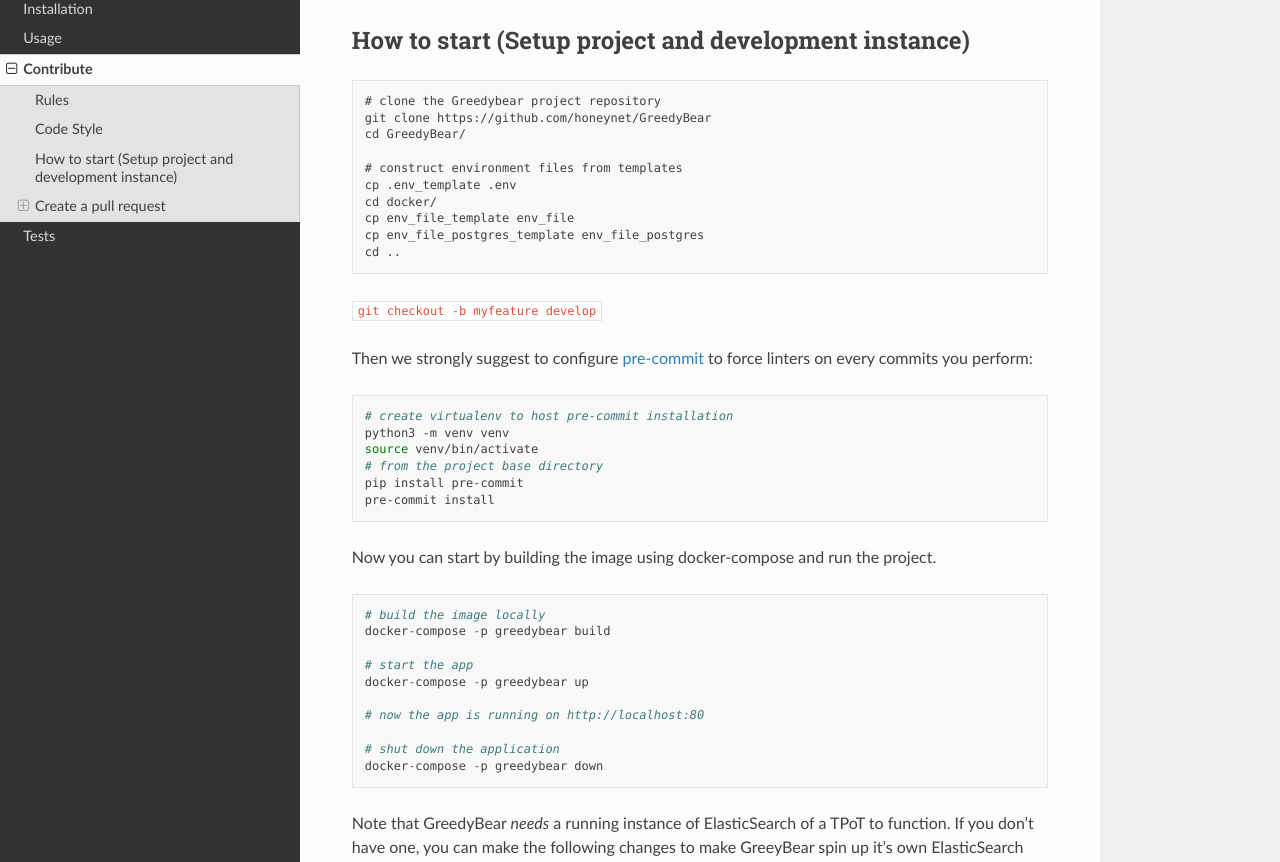
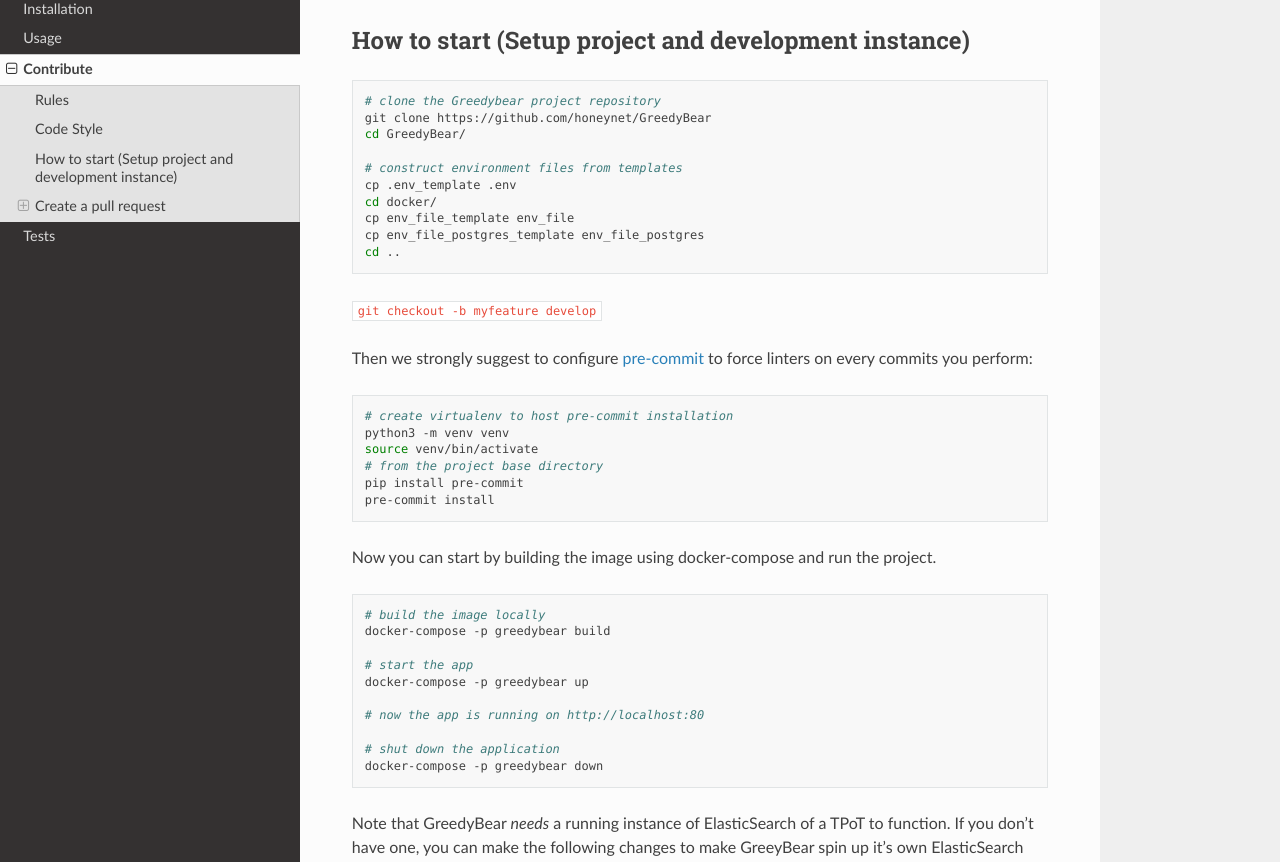
Before and after one commit to intelowlproject/GreedyBear, a Sphinx documentation site: the page built from docs/source/Contribute.md, in a window 1280 px wide and 1400 px high, scrolled down 779 px. Shown: the part 166-1028 px from the top of the window. Built offline with Sphinx 7.4.7 and the Read the Docs theme 2.0.0, drawn with Linux system fonts in a browser that asks for light colours.

Commit message:
fixed error in contribute.md

````diff
--- a/docs/source/Contribute.md
+++ b/docs/source/Contribute.md
@@ -19,7 +19,7 @@
 Keeping to a consistent code style throughout the project makes it easier to contribute and collaborate. We make use of [`psf/black`](https://github.com/psf/black) and [isort](https://pycqa.github.io/isort/) for code formatting and [`flake8`](https://flake8.pycqa.org) for style guides.
 
 ## How to start (Setup project and development instance)
-```commandline
+```bash
 # clone the Greedybear project repository
 git clone https://github.com/honeynet/GreedyBear
 cd GreedyBear/
@@ -45,7 +45,7 @@
 ```
 Now you can start by building the image using docker-compose and run the project.
 
-```
+```bash
 # build the image locally
 docker-compose -p greedybear build
 
````
